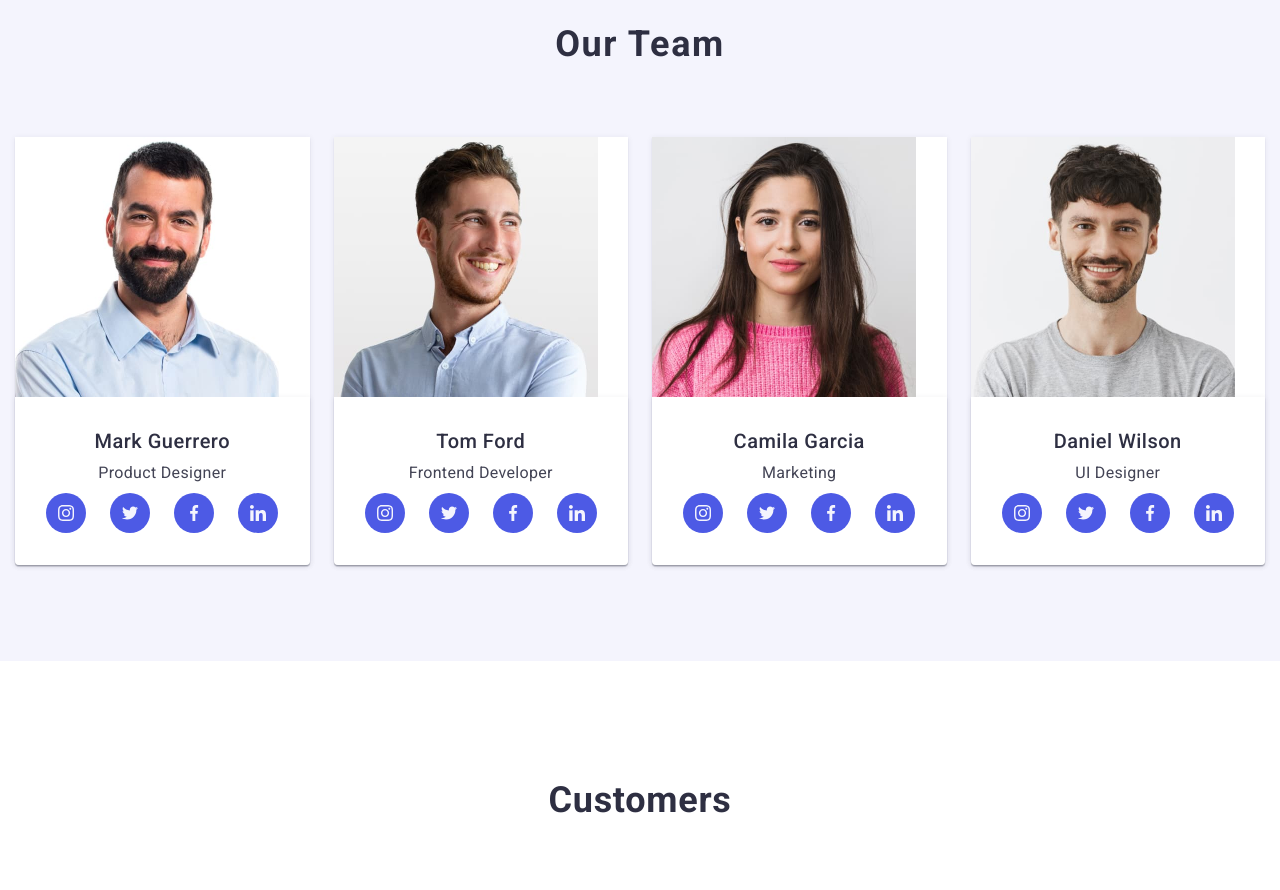
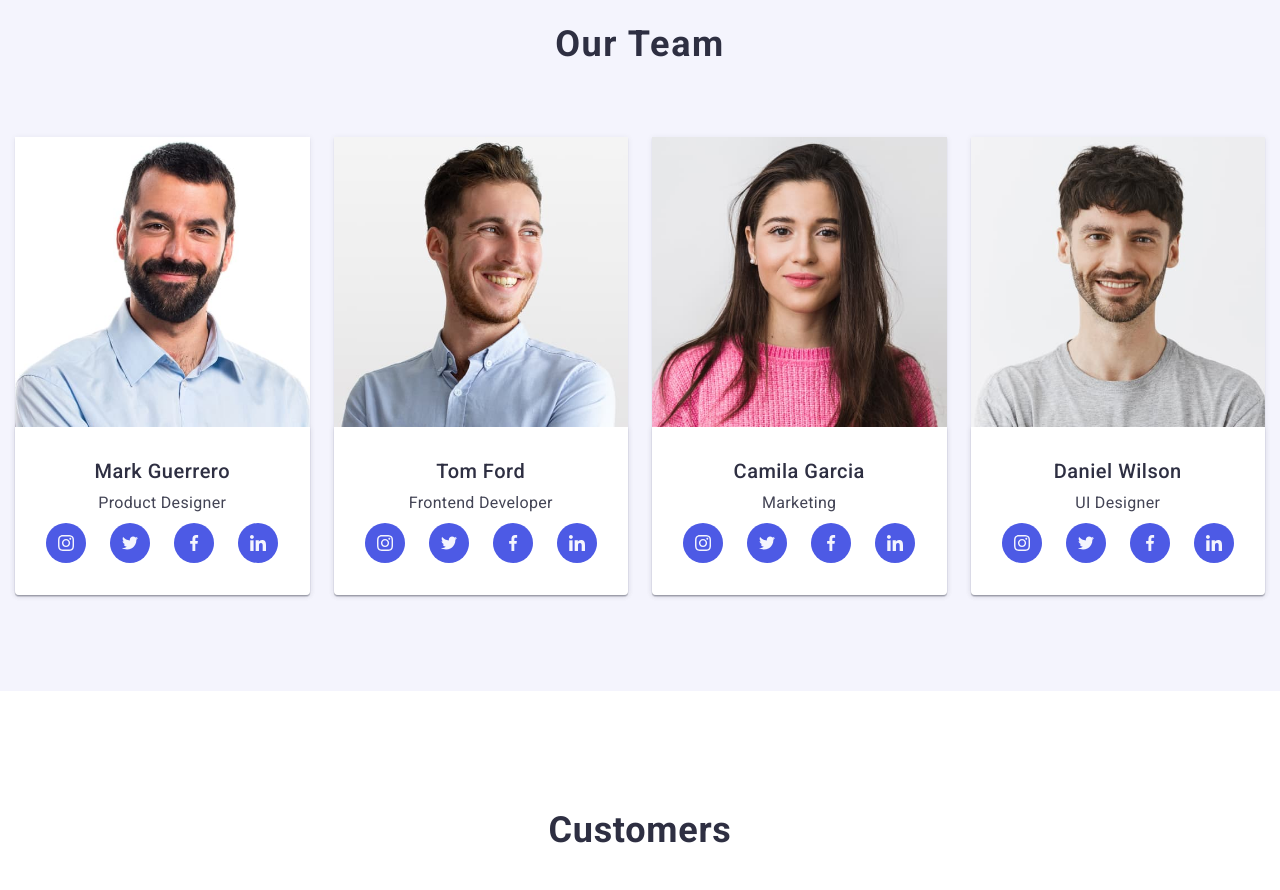
Before and after one commit to AlinaRyabova/goit-markup-hw-06, a plain HTML site: page index.html in a window 1280 px wide. Shown: the part 1740-2630 px from the top of the page. Drawn offline with nearby package versions, Linux system fonts and the light colour scheme.

Commit message:
Update index.html

```diff
--- a/index.html
+++ b/index.html
@@ -240,8 +240,6 @@
                 srcset="./images/img_team1_mobile@2x.jpg"
                 src="./images/img_team1_mobile.jpg"
                 alt="Product Designer"
-                width="264"
-                height="260"
               />
               <div class="content">
                 <h3 class="team-name">Mark Guerrero</h3>
@@ -283,8 +281,6 @@
                 srcset="./images/img_team2_mobile@2x.jpg"
                 src="./images/img_team2_mobile.jpg"
                 alt="Frontend Developer"
-                width="264"
-                height="260"
               />
               <div class="content">
                 <h3 class="team-name">Tom Ford</h3>
@@ -326,8 +322,6 @@
                 srcset="./images/img_team3_mobile@2x.jpg"
                 src="./images/img_team3_mobile.jpg"
                 alt="Marketing"
-                width="264"
-                height="260"
               />
               <div class="content">
                 <h3 class="team-name">Camila Garcia</h3>
@@ -369,8 +363,6 @@
                 srcset="./images/img_team4_mobile@2x.jpg"
                 src="./images/img_team4_tablet.jpg"
                 alt="UI Designer"
-                width="264"
-                height="260"
               />
               <div class="content">
                 <h3 class="team-name">Daniel Wilson</h3>
```
